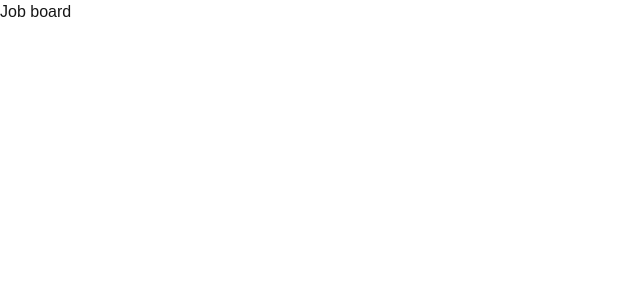
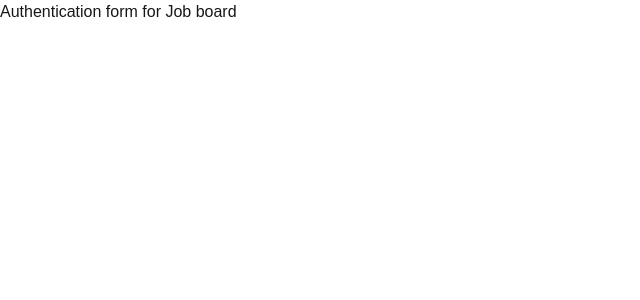
Before and after one commit to Tobikun11-Arch/Job-Board-Platform, a Next.js app: page / in a window 1280 px wide. Shown: the top 300 px of the page, without its empty margins (0-640 px from the left). Built offline with nearby package versions, Linux system fonts and the light colour scheme.

Commit message:
main page

```diff
--- a/src/app/page.tsx
+++ b/src/app/page.tsx
@@ -1,5 +1,5 @@
 export default function Home() {
   return (
-    <div>Job board</div>
+    <div>Authentication form for Job board</div>
   );
 }
```
